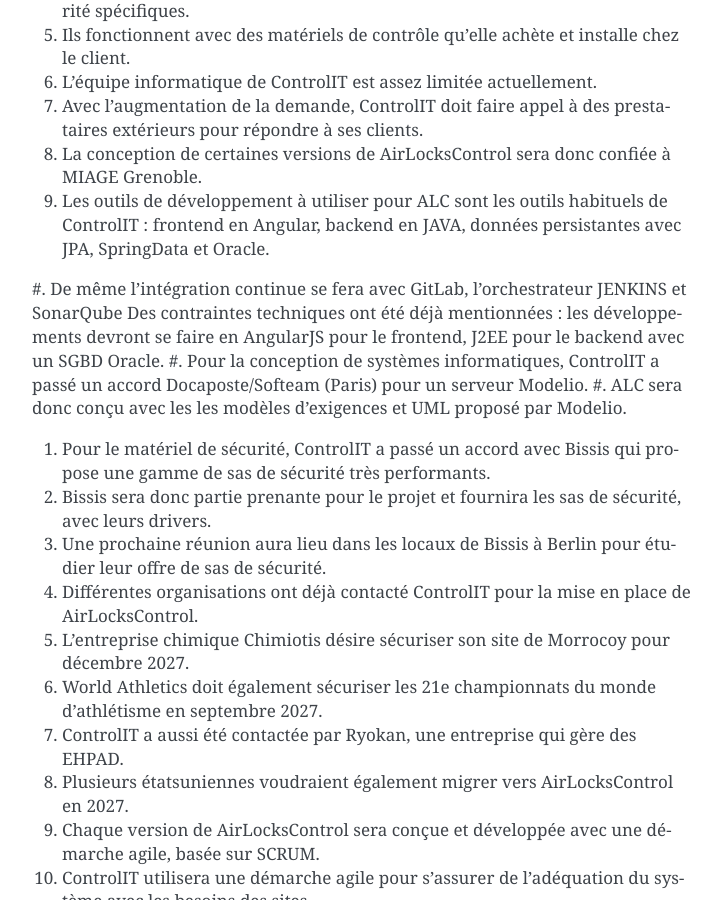
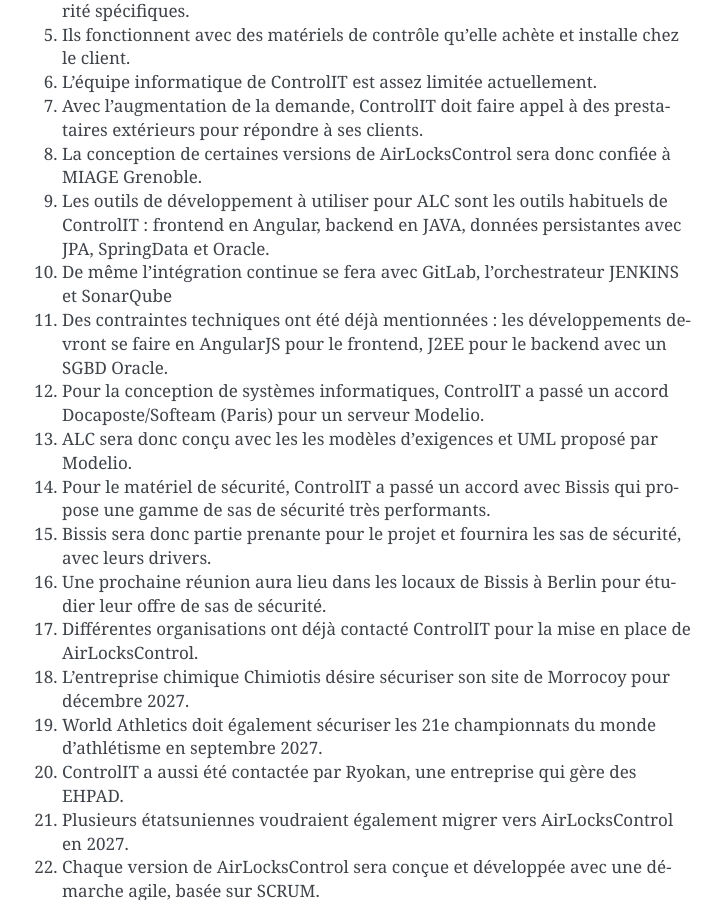
Before and after one commit to cyrilled/ALC, a Sphinx documentation site: the page built from docs/res/CR001.rst, in a window 1280 px wide and 900 px high, scrolled down 918 px. Shown: the whole window, without its empty margins (388-1110 px from the left). Built offline with Sphinx 7.4.7, drawn with Linux system fonts in a browser that asks for light colours.

Commit message:
Update CR001.rst

```diff
--- a/docs/res/CR001.rst
+++ b/docs/res/CR001.rst
@@ -35,7 +35,7 @@
 #. La conception de certaines versions de AirLocksControl sera donc confiée à MIAGE Grenoble.
 #. Les outils de développement à utiliser pour ALC sont les outils habituels de ControlIT : frontend en Angular, backend en JAVA, données persistantes avec JPA, SpringData et Oracle.
 #. De même l'intégration continue se fera avec GitLab, l'orchestrateur JENKINS et SonarQube
-Des contraintes techniques ont été déjà mentionnées : les développements devront se faire en AngularJS pour le frontend, J2EE pour le backend avec un SGBD Oracle.
+#. Des contraintes techniques ont été déjà mentionnées : les développements devront se faire en AngularJS pour le frontend, J2EE pour le backend avec un SGBD Oracle.
 #. Pour la conception de systèmes informatiques, ControlIT a passé un accord Docaposte/Softeam (Paris) pour un serveur Modelio.
 #. ALC sera donc conçu avec les les modèles d'exigences et UML proposé par Modelio.
 
```
